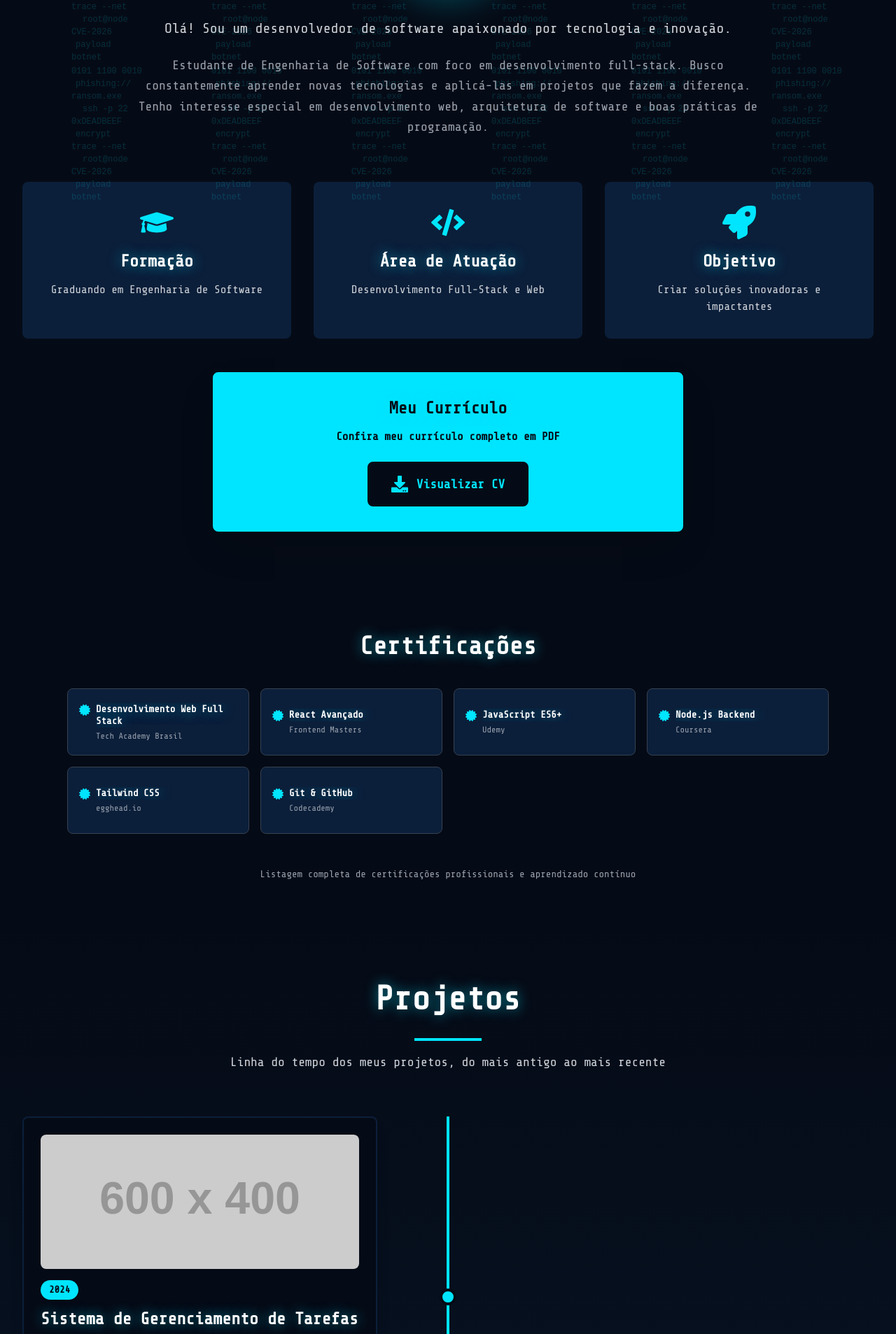
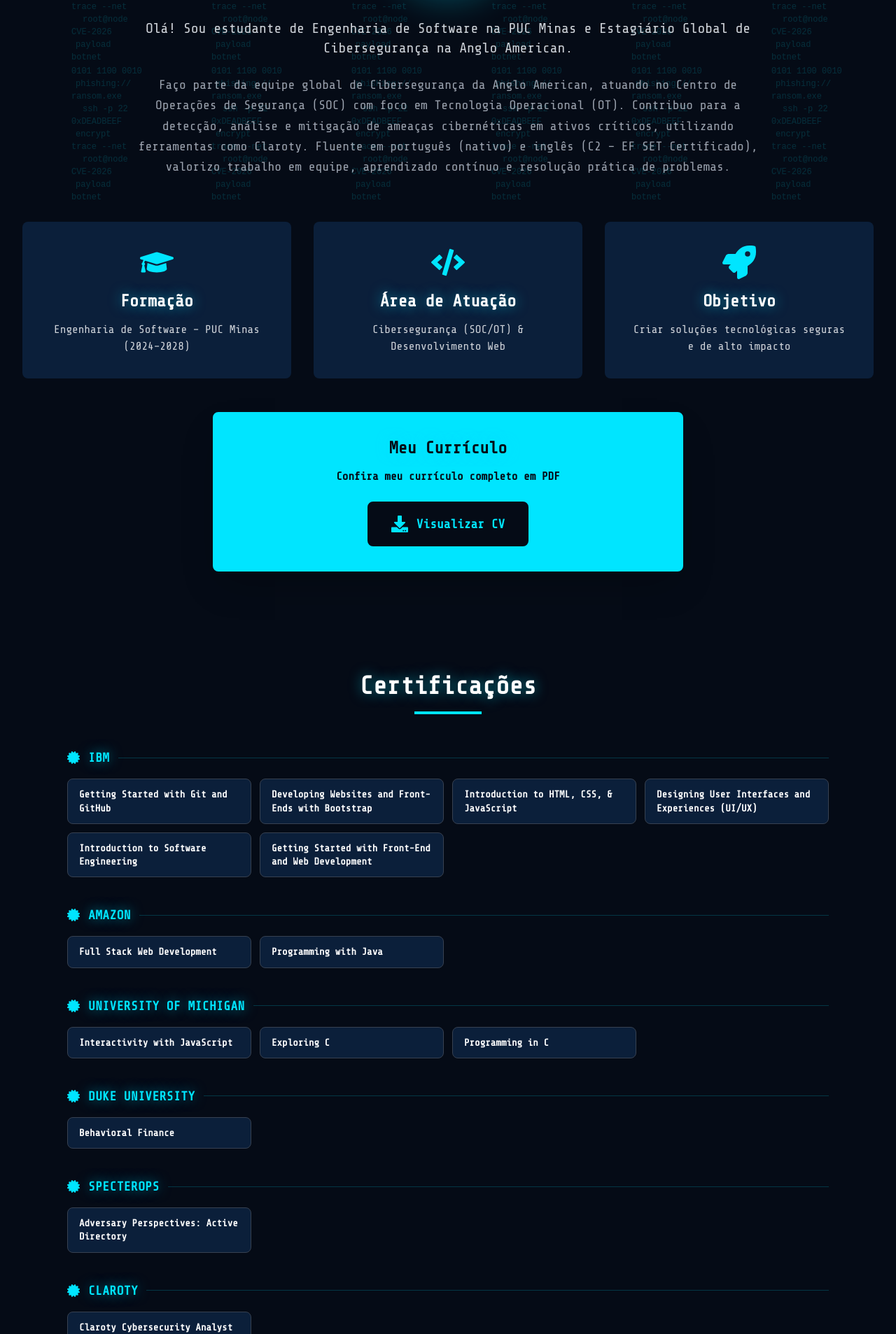
Before and after one commit to felipegiannetti/portfolio-felipe-giannetti-fontenelle, a React (Vite) app: page / in a window 1280 px wide. Shown: the part 513-2420 px from the top of the page at 70% size. Built offline with nearby package versions, Linux system fonts and the light colour scheme.

Commit message:
Real information about my self

```diff
--- a/src/components/About.jsx
+++ b/src/components/About.jsx
@@ -6,47 +6,47 @@ const About = ({ language, showCurriculo, setShowCurriculo }) => {
   const content = {
     pt: {
       title: 'Sobre Mim',
-      intro: 'Olá! Sou um desenvolvedor de software apaixonado por tecnologia e inovação.',
+      intro: 'Olá! Sou estudante de Engenharia de Software na PUC Minas e Estagiário Global de Cibersegurança na Anglo American.',
       description:
-        'Estudante de Engenharia de Software com foco em desenvolvimento full-stack. Busco constantemente aprender novas tecnologias e aplicá-las em projetos que fazem a diferença. Tenho interesse especial em desenvolvimento web, arquitetura de software e boas práticas de programação.',
+        'Faço parte da equipe global de Cibersegurança da Anglo American, atuando no Centro de Operações de Segurança (SOC) com foco em Tecnologia Operacional (OT). Contribuo para a detecção, análise e mitigação de ameaças cibernéticas em ativos críticos, utilizando ferramentas como Claroty. Fluente em português (nativo) e inglês (C2 – EF SET Certificado), valorizo trabalho em equipe, aprendizado contínuo e resolução prática de problemas.',
       cards: [
         {
           icon: <FaGraduationCap />,
           title: 'Formação',
-          text: 'Graduando em Engenharia de Software',
+          text: 'Engenharia de Software – PUC Minas (2024–2028)',
         },
         {
           icon: <FaCode />,
           title: 'Área de Atuação',
-          text: 'Desenvolvimento Full-Stack e Web',
+          text: 'Cibersegurança (SOC/OT) & Desenvolvimento Web',
         },
         {
           icon: <FaRocket />,
           title: 'Objetivo',
-          text: 'Criar soluções inovadoras e impactantes',
+          text: 'Criar soluções tecnológicas seguras e de alto impacto',
         },
       ],
     },
     en: {
       title: 'About Me',
-      intro: 'Hello! I am a software developer passionate about technology and innovation.',
+      intro: 'Hello! I am a Software Engineering student at PUC Minas and Global Cybersecurity Intern at Anglo American.',
       description:
-        'Software Engineering student focused on full-stack development. I constantly seek to learn new technologies and apply them to projects that make a difference. I have a special interest in web development, software architecture, and programming best practices.',
+        'I am part of the Global Cybersecurity team at Anglo American, working as a Security Operations Center (SOC) Intern focused on Operational Technology (OT) environments. I contribute to the detection, analysis, and mitigation of cybersecurity threats targeting critical OT assets, leveraging tools such as Claroty. Fluent in Portuguese (native) and English (C2 – EF SET Certified), I value teamwork, continuous learning, and practical problem-solving.',
       cards: [
         {
           icon: <FaGraduationCap />,
           title: 'Education',
-          text: 'Software Engineering Undergraduate',
+          text: 'Software Engineering – PUC Minas (2024–2028)',
         },
         {
           icon: <FaCode />,
           title: 'Field of Work',
-          text: 'Full-Stack and Web Development',
+          text: 'Cybersecurity (SOC/OT) & Web Development',
         },
         {
           icon: <FaRocket />,
           title: 'Goal',
-          text: 'Create innovative and impactful solutions',
+          text: 'Build secure, high-impact technology solutions',
         },
       ],
     },
--- a/src/components/Certifications.jsx
+++ b/src/components/Certifications.jsx
@@ -4,78 +4,216 @@ import { FaCertificate } from 'react-icons/fa';
 const Certifications = ({ language }) => {
 
   const certifications = [
+    // IBM
     {
       id: 1,
-      titlePT: 'Desenvolvimento Web Full Stack',
-      titleEN: 'Full Stack Web Development',
-      organization: 'Tech Academy Brasil',
-      date: '2024',
+      titlePT: 'Getting Started with Git and GitHub',
+      titleEN: 'Getting Started with Git and GitHub',
+      organization: 'IBM',
+      date: 'Abr 2025',
     },
     {
       id: 2,
-      titlePT: 'React Avançado',
-      titleEN: 'Advanced React',
-      organization: 'Frontend Masters',
-      date: '2024',
+      titlePT: 'Developing Websites and Front-Ends with Bootstrap',
+      titleEN: 'Developing Websites and Front-Ends with Bootstrap',
+      organization: 'IBM',
+      date: 'Abr 2025',
     },
     {
       id: 3,
-      titlePT: 'JavaScript ES6+',
-      titleEN: 'JavaScript ES6+',
-      organization: 'Udemy',
-      date: '2023',
+      titlePT: 'Introduction to HTML, CSS, & JavaScript',
+      titleEN: 'Introduction to HTML, CSS, & JavaScript',
+      organization: 'IBM',
+      date: 'Fev 2025',
     },
     {
       id: 4,
-      titlePT: 'Node.js Backend',
-      titleEN: 'Node.js Backend',
-      organization: 'Coursera',
-      date: '2023',
+      titlePT: 'Designing User Interfaces and Experiences (UI/UX)',
+      titleEN: 'Designing User Interfaces and Experiences (UI/UX)',
+      organization: 'IBM',
+      date: 'Fev 2025',
     },
     {
       id: 5,
-      titlePT: 'Tailwind CSS',
-      titleEN: 'Tailwind CSS',
-      organization: 'egghead.io',
-      date: '2024',
+      titlePT: 'Introduction to Software Engineering',
+      titleEN: 'Introduction to Software Engineering',
+      organization: 'IBM',
+      date: 'Fev 2025',
     },
     {
       id: 6,
-      titlePT: 'Git & GitHub',
-      titleEN: 'Git & GitHub',
-      organization: 'Codecademy',
-      date: '2023',
+      titlePT: 'Getting Started with Front-End and Web Development',
+      titleEN: 'Getting Started with Front-End and Web Development',
+      organization: 'IBM',
+      date: 'Jan 2025',
+    },
+    // Amazon
+    {
+      id: 7,
+      titlePT: 'Full Stack Web Development',
+      titleEN: 'Full Stack Web Development',
+      organization: 'Amazon',
+      date: 'Jul 2025',
+    },
+    {
+      id: 8,
+      titlePT: 'Programming with Java',
+      titleEN: 'Programming with Java',
+      organization: 'Amazon',
+      date: 'Jun 2025',
+    },
+    // University of Michigan
+    {
+      id: 9,
+      titlePT: 'Interactivity with JavaScript',
+      titleEN: 'Interactivity with JavaScript',
+      organization: 'University of Michigan',
+      date: 'Mar 2025',
+    },
+    {
+      id: 10,
+      titlePT: 'Exploring C',
+      titleEN: 'Exploring C',
+      organization: 'University of Michigan',
+      date: 'Fev 2025',
+    },
+    {
+      id: 11,
+      titlePT: 'Programming in C',
+      titleEN: 'Programming in C',
+      organization: 'University of Michigan',
+      date: 'Fev 2025',
+    },
+    // Duke University
+    {
+      id: 12,
+      titlePT: 'Behavioral Finance',
+      titleEN: 'Behavioral Finance',
+      organization: 'Duke University',
+      date: 'Jan 2025',
+    },
+    // SpecterOps
+    {
+      id: 13,
+      titlePT: 'Adversary Perspectives: Active Directory',
+      titleEN: 'Adversary Perspectives: Active Directory',
+      organization: 'SpecterOps',
+      date: 'Fev 2026',
+    },
+    // Claroty
+    {
+      id: 14,
+      titlePT: 'Claroty Cybersecurity Analyst',
+      titleEN: 'Claroty Cybersecurity Analyst',
+      organization: 'Claroty',
+      date: 'Jan 2026',
+    },
+    // Skillsoft / CompTIA
+    {
+      id: 15,
+      titlePT: 'CompTIA Security+: Threat Actors & Vectors',
+      titleEN: 'CompTIA Security+: Threat Actors & Vectors',
+      organization: 'Skillsoft',
+      date: 'Fev 2026',
+    },
+    {
+      id: 16,
+      titlePT: 'CompTIA Security+: Practical Cryptography',
+      titleEN: 'CompTIA Security+: Practical Cryptography',
+      organization: 'Skillsoft',
+      date: 'Jan 2026',
+    },
+    {
+      id: 17,
+      titlePT: 'CompTIA Security+: Security Goals & Controls',
+      titleEN: 'CompTIA Security+: Security Goals & Controls',
+      organization: 'Skillsoft',
+      date: 'Jan 2026',
+    },
+    // Cybrary
+    {
+      id: 18,
+      titlePT: 'Cryptography Basics',
+      titleEN: 'Cryptography Basics',
+      organization: 'Cybrary',
+      date: 'Fev 2026',
+    },
+    {
+      id: 19,
+      titlePT: 'Network Basics',
+      titleEN: 'Network Basics',
+      organization: 'Cybrary',
+      date: 'Dez 2025',
+    },
+    // Udacity
+    {
+      id: 20,
+      titlePT: 'Discovering Cybersecurity',
+      titleEN: 'Discovering Cybersecurity',
+      organization: 'Udacity',
+      date: 'Jan 2026',
+    },
+    // EF SET
+    {
+      id: 21,
+      titlePT: 'EF SET English Certificate 75/100 (C2 Proficient)',
+      titleEN: 'EF SET English Certificate 75/100 (C2 Proficient)',
+      organization: 'EF SET',
+      date: 'Set 2025',
+    },
+    // Huawei
+    {
+      id: 22,
+      titlePT: 'Certificado HUAWEI ICT ROADSHOW',
+      titleEN: 'HUAWEI ICT ROADSHOW Certificate',
+      organization: 'Universidade Estadual do Ceará / Huawei',
+      date: 'Abr 2024',
     },
   ];
 
   return (
     <section id="certifications" className="py-16 px-4 md:px-8 max-w-6xl mx-auto">
-      <h2 className="text-4xl font-bold mb-10 text-center">
+      <h2 className="text-4xl font-bold mb-4 text-center">
         {language === 'en' ? 'Certifications' : 'Certificações'}
       </h2>
+      <div className="w-24 h-1 bg-accent-green mx-auto mb-12"></div>
 
-      <div className="grid grid-cols-2 md:grid-cols-3 lg:grid-cols-4 gap-3 md:gap-4">
-        {certifications.map((cert) => (
-          <div
-            key={cert.id}
-            className="group relative bg-primary-blue rounded-lg p-4 border border-gray-700 hover:border-accent-green transition-all duration-300 cursor-pointer h-24 flex items-center"
-          >
-            {/* Minimal Badge */}
-            <div className="flex items-start gap-2 w-full">
-              <FaCertificate size={16} className="text-accent-green flex-shrink-0 mt-0.5" />
-              <div className="flex-1">
-                <h3 className="text-sm font-semibold text-white leading-tight group-hover:text-accent-green transition-colors line-clamp-2">
-                  {language === 'en' ? cert.titleEN : cert.titlePT}
-                </h3>
-                <p className="text-xs text-gray-400 mt-1 line-clamp-1">{cert.organization}</p>
-              </div>
+      {/* Group by organization */}
+      {(() => {
+        const grouped = certifications.reduce((acc, cert) => {
+          if (!acc[cert.organization]) acc[cert.organization] = [];
+          acc[cert.organization].push(cert);
+          return acc;
+        }, {});
+
+        return Object.entries(grouped).map(([org, certs]) => (
+          <div key={org} className="mb-10">
+            {/* Organization subtitle */}
+            <div className="flex items-center gap-3 mb-4">
+              <FaCertificate className="text-accent-green flex-shrink-0" size={18} />
+              <h3 className="text-lg font-bold text-accent-green tracking-wide uppercase">{org}</h3>
+              <div className="flex-1 h-px bg-accent-green/20"></div>
+            </div>
+
+            {/* Certs grid */}
+            <div className="grid grid-cols-1 sm:grid-cols-2 md:grid-cols-3 lg:grid-cols-4 gap-3">
+              {certs.map((cert) => (
+                <div
+                  key={cert.id}
+                  className="group bg-primary-blue rounded-lg px-4 py-3 border border-gray-700 hover:border-accent-green transition-all duration-300 cursor-pointer"
+                >
+                  <h4 className="text-sm font-semibold text-white leading-snug group-hover:text-accent-green transition-colors">
+                    {language === 'en' ? cert.titleEN : cert.titlePT}
+                  </h4>
+                </div>
+              ))}
             </div>
           </div>
-        ))}
-      </div>
+        ));
+      })()}
 
       {/* Additional Info */}
-      <div className="mt-12 text-center">
+      <div className="mt-8 text-center">
         <p className="text-gray-400 text-sm">
           {language === 'en'
             ? 'Complete list of professional certifications and continuous learning'
--- a/src/components/Experience.jsx
+++ b/src/components/Experience.jsx
@@ -6,46 +6,46 @@ const Experience = ({ language = 'pt' }) => {
     {
       id: 1,
       icon: <FaBriefcase />,
-      company: 'Tech Solutions Ltd',
-      role: 'Full-Stack Developer',
-      period: 'Jan 2025 - Present',
+      company: 'Anglo American',
+      role: 'Global Cybersecurity Intern – SOC / OT',
+      period: 'Dec 2025 – Present',
       type: 'Internship',
       description:
-        'Development of web applications using React and Node.js. Participation in all stages of the development cycle, from requirements gathering to production deployment.',
+        'Part of the Global Cybersecurity team within the SOC, focused on Operational Technology (OT) environments. Supports detection, prevention, and mitigation of threats targeting critical OT assets, leveraging specialised tools such as Claroty to enhance visibility and protection.',
       color: 'bg-blue-500',
     },
     {
       id: 2,
-      icon: <FaCode />,
-      company: 'Freelancer',
-      role: 'Web Developer',
-      period: 'Mar 2024 - Dec 2024',
-      type: 'Freelance',
+      icon: <FaUsers />,
+      company: 'PUC Minas',
+      role: 'Teaching Assistant – Web Interface Development',
+      period: 'Aug 2025 – Dec 2025',
+      type: 'Part-time',
       description:
-        'Development of websites and landing pages for small businesses and autonomous professionals. Creation of customized solutions focused on performance and user experience.',
-      color: 'bg-green-500',
+        'Worked as a teaching assistant for the Web Interface Development (DIW) course, helping students build web interfaces, clarifying questions about HTML, CSS, and JavaScript, and contributing to their practical understanding of the concepts taught.',
+      color: 'bg-purple-500',
     },
     {
       id: 3,
-      icon: <FaUsers />,
-      company: 'Open Source Project - DevTools',
-      role: 'Contributor',
-      period: 'Jun 2024 - Nov 2024',
-      type: 'Open Source',
+      icon: <FaTrophy />,
+      company: 'Clube Chalezinho',
+      role: 'Team Manager',
+      period: 'Mar 2024 – Dec 2025',
+      type: 'Freelance',
       description:
-        'Active contribution to open source project with developer tools. Implementation of new features, bug fixes and documentation improvements.',
-      color: 'bg-purple-500',
+        'Led a 15-member group recognised as a top-performing team for several consecutive months. Provided guidance and support to team members, resolved day-to-day challenges, distributed tasks effectively, and ensured a collaborative, results-driven work environment.',
+      color: 'bg-yellow-500',
     },
     {
       id: 4,
-      icon: <FaTrophy />,
-      company: 'Hackathon Tech Innovation 2024',
-      role: 'Participant',
-      period: 'Oct 2024',
-      type: 'Event',
+      icon: <FaCode />,
+      company: 'Clube Chalezinho',
+      role: 'Event Coordinator',
+      period: 'Oct 2023 – Dec 2025',
+      type: 'Freelance',
       description:
-        'Participation in a 48-hour hackathon developing a mobile solution to connect volunteers and NGOs. Finalist project among the top 10.',
-      color: 'bg-yellow-500',
+        'Worked in event organisation, assisting with event planning and execution, maintaining daily communication with dozens of clients, presenting products, and leading negotiations to successfully close sales.',
+      color: 'bg-green-500',
     },
   ];
 
@@ -53,46 +53,46 @@ const Experience = ({ language = 'pt' }) => {
     {
       id: 1,
       icon: <FaBriefcase />,
-      company: 'Tech Solutions Ltda',
-      role: 'Desenvolvedor Full-Stack',
-      period: 'Jan 2025 - Presente',
+      company: 'Anglo American',
+      role: 'Estagiário Global de Cibersegurança – SOC / OT',
+      period: 'Dez 2025 – Presente',
       type: 'Estágio',
       description:
-        'Desenvolvimento de aplicações web utilizando React e Node.js. Participação em todas as etapas do ciclo de desenvolvimento, desde o levantamento de requisitos até o deploy em produção.',
+        'Integrante da equipe global de Cibersegurança, atuando no SOC com foco em ambientes de Tecnologia Operacional (OT). Apoia a detecção, prevenção e mitigação de ameaças a ativos críticos de OT, utilizando ferramentas especializadas como Claroty para aumentar a visibilidade e a proteção.',
       color: 'bg-blue-500',
     },
     {
       id: 2,
-      icon: <FaCode />,
-      company: 'Freelancer',
-      role: 'Desenvolvedor Web',
-      period: 'Mar 2024 - Dez 2024',
-      type: 'Freelance',
+      icon: <FaUsers />,
+      company: 'PUC Minas',
+      role: 'Monitor – Desenvolvimento de Interfaces Web',
+      period: 'Ago 2025 – Dez 2025',
+      type: 'Aprendiz',
       description:
-        'Desenvolvimento de websites e landing pages para pequenas empresas e profissionais autônomos. Criação de soluções personalizadas com foco em performance e experiência do usuário.',
-      color: 'bg-green-500',
+        'Atuou como monitor da disciplina de Desenvolvimento de Interfaces Web (DIW), auxiliando alunos na construção de interfaces, esclarecendo dúvidas sobre HTML, CSS e JavaScript e contribuindo para o entendimento prático dos conceitos ensinados.',
+      color: 'bg-purple-500',
     },
     {
       id: 3,
-      icon: <FaUsers />,
-      company: 'Projeto Open Source - DevTools',
-      role: 'Contribuidor',
-      period: 'Jun 2024 - Nov 2024',
-      type: 'Open Source',
+      icon: <FaTrophy />,
+      company: 'Clube Chalezinho',
+      role: 'Gerente de Equipe',
+      period: 'Mar 2024 – Dez 2025',
+      type: 'Freelance',
       description:
-        'Contribuição ativa em projeto open source de ferramentas para desenvolvedores. Implementação de novas features, correção de bugs e melhoria de documentação.',
-      color: 'bg-purple-500',
+        'Liderou um grupo de 15 pessoas reconhecido como equipe de alto desempenho por vários meses consecutivos. Orientou os membros da equipe, resolveu desafios do dia a dia, distribuiu tarefas com eficiência e garantiu um ambiente colaborativo e orientado a resultados.',
+      color: 'bg-yellow-500',
     },
     {
       id: 4,
-      icon: <FaTrophy />,
-      company: 'Hackathon Tech Innovation 2024',
-      role: 'Participante',
-      period: 'Out 2024',
-      type: 'Evento',
+      icon: <FaCode />,
+      company: 'Clube Chalezinho',
+      role: 'Coordenador de Eventos',
+      period: 'Out 2023 – Dez 2025',
+      type: 'Freelance',
       description:
-        'Participação em hackathon de 48 horas desenvolvendo uma solução mobile para conectar voluntários e ONGs. Projeto finalista entre os 10 melhores.',
-      color: 'bg-yellow-500',
+        'Atuou na organização de eventos, auxiliando no planejamento e execução, mantendo comunicação diária com dezenas de clientes, apresentando produtos e conduzindo negociações para fechar vendas com sucesso.',
+      color: 'bg-green-500',
     },
   ];
 
@@ -145,18 +145,21 @@ const Experience = ({ language = 'pt' }) => {
           </h3>
           <div className="flex flex-wrap justify-center gap-4">
             {[
+              'Cybersecurity',
+              'SOC / OT Security',
+              'Active Directory',
+              'Claroty',
               'JavaScript',
-              'TypeScript',
+              'Java',
+              'Python',
+              'C',
+              'HTML / CSS',
+              'Bootstrap',
               'React',
-              'Node.js',
-              'Python',
-              'Git',
-              'Docker',
-              'MongoDB',
-              'PostgreSQL',
-              'REST API',
-              'Tailwind CSS',
-              'Agile/Scrum',
+              'Git / GitHub',
+              'Networking',
+              'Cryptography',
+              'UI/UX',
             ].map((skill, index) => (
               <span
                 key={index}
```
Also changed, not shown: src/components/Projects.jsx (+8 -8 lines).
